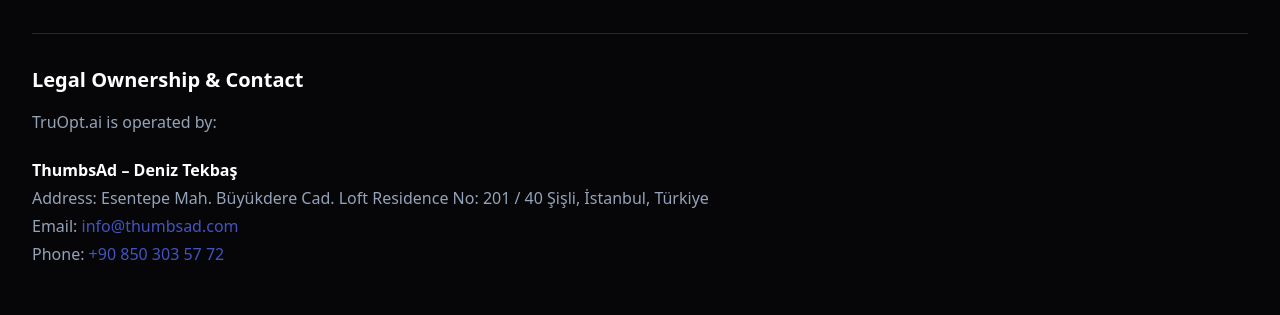
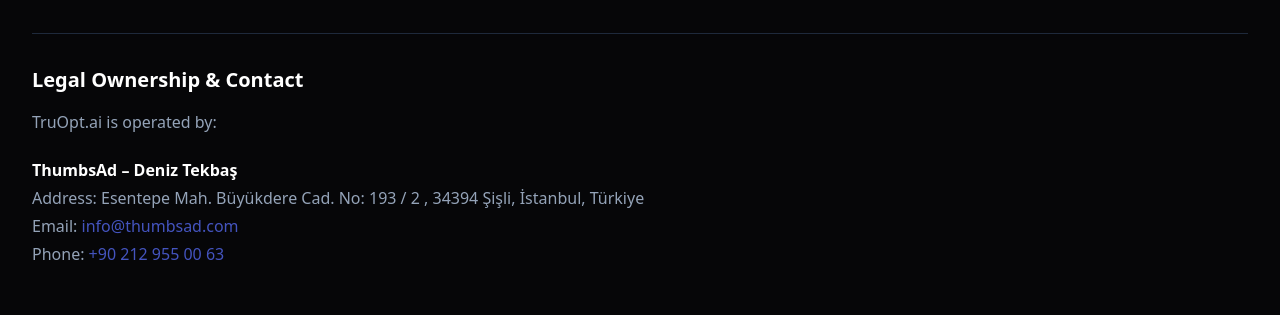
Before and after one commit to tekbasdeniz/truopt-v1-landing, a Next.js app: page /en/cookie-policy in a window 1280 px wide. Shown: the part 1527-1842 px from the top of the page. Built offline with nearby package versions, Linux system fonts and the light colour scheme.

Commit message:
Update cookie-policy-content.tsx

```diff
--- a/components/legal/en/cookie-policy-content.tsx
+++ b/components/legal/en/cookie-policy-content.tsx
@@ -90,9 +90,9 @@
                 <h2 className="text-xl font-semibold text-foreground mb-4">Legal Ownership & Contact</h2>
                 <p className="mb-6">TruOpt.ai is operated by:</p>
                 <p className="font-semibold text-foreground mb-1">ThumbsAd – Deniz Tekbaş</p>
-                <p className="mb-1">Address: Esentepe Mah. Büyükdere Cad. Loft Residence No: 201 / 40 Şişli, İstanbul, Türkiye</p>
+                <p className="mb-1">Address: Esentepe Mah. Büyükdere Cad. No: 193 / 2 , 34394 Şişli, İstanbul, Türkiye</p>
                 <p className="mb-1">Email: <a href="mailto:info@thumbsad.com" className="text-primary hover:underline">info@thumbsad.com</a></p>
-                <p className="mb-4">Phone: <a href="tel:+908503035772" className="text-primary hover:underline">+90 850 303 57 72</a></p>
+                <p className="mb-4">Phone: <a href="tel:+908503035772" className="text-primary hover:underline">+90 212 955 00 63</a></p>
             </div>
         </div>
     )
```
